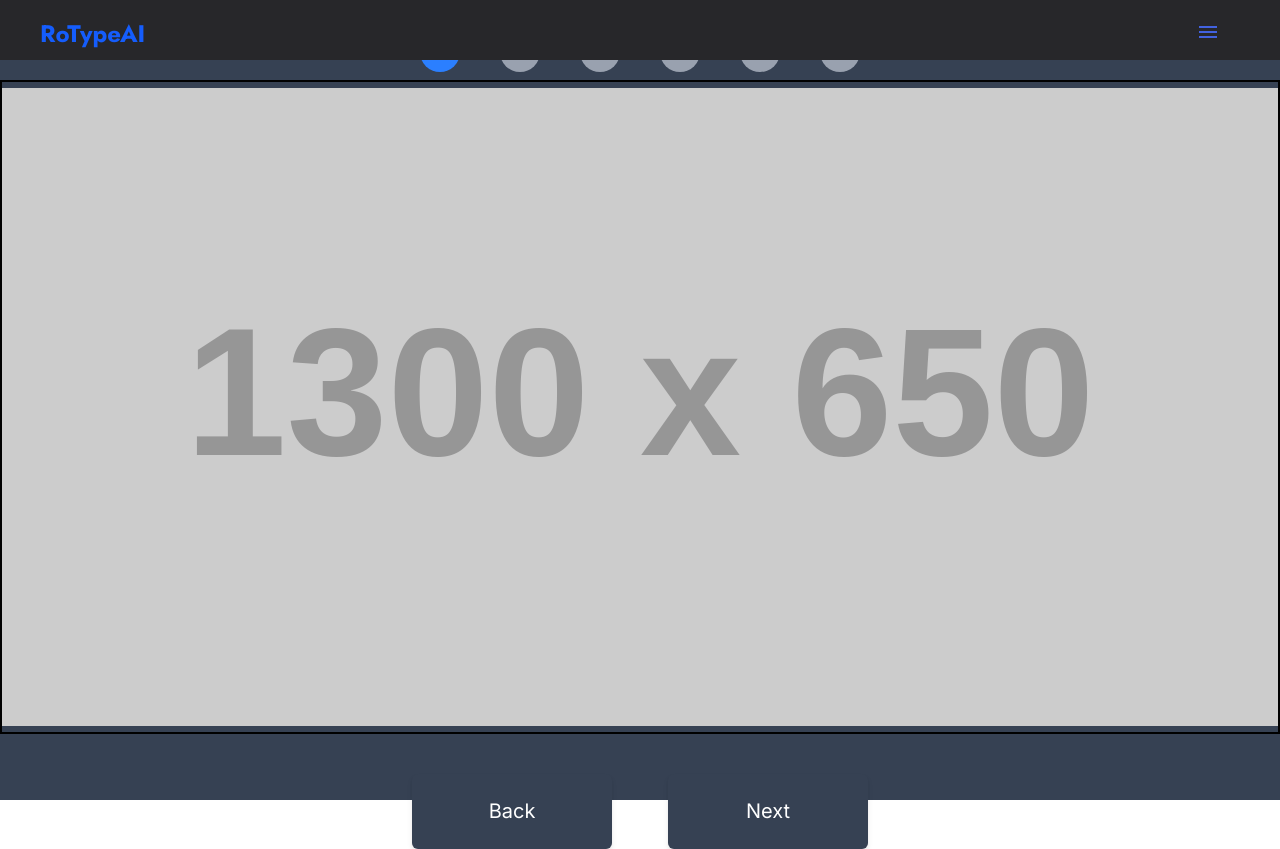
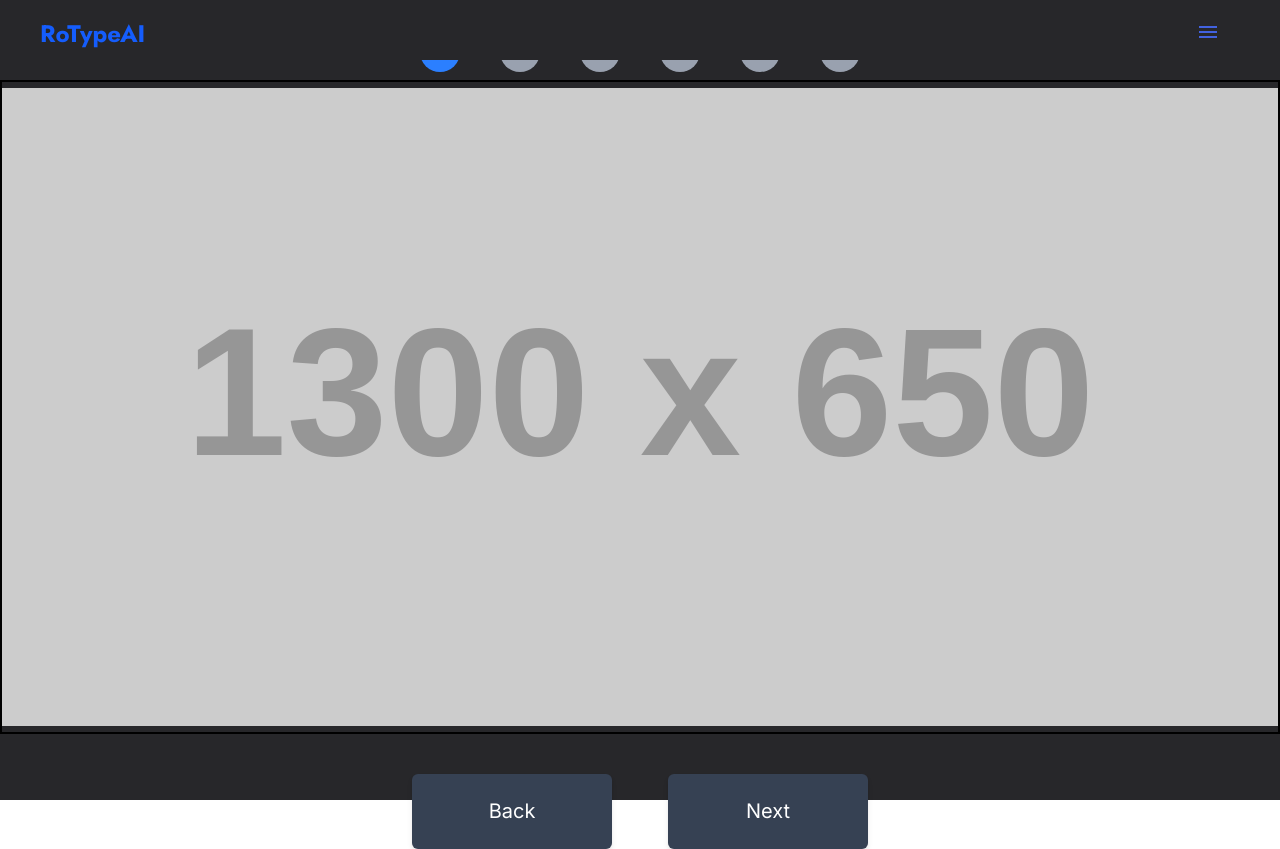
Before and after one commit to CMPT-276-SPRING-2025/final-project-23-fields, a React (Vite) app: page /Tutorial in a window 1280 px wide. Built offline with nearby package versions, Linux system fonts and the light colour scheme.

Commit message:
changed background on tutorial

```diff
--- a/src/pages/Tutorial.jsx
+++ b/src/pages/Tutorial.jsx
@@ -71,7 +71,7 @@ function Tutorial() {
         <>
                 <Header notLandingPage={true}/>
                 <section>
-                    <div className="pt-20 flex flex-col bg-gray-700 items-center justify-center h-screen">
+                    <div className="pt-20 flex flex-col bg-zinc-800 items-center justify-center h-screen">
                         <Progress Prog={Prog} progCheck={progCheck}/>
                         <div className="border-2">
                             <img className="w-337.5 h-162.5 object-contain"src={Images[image].url} alt={Images[image].alt}></img>
```
